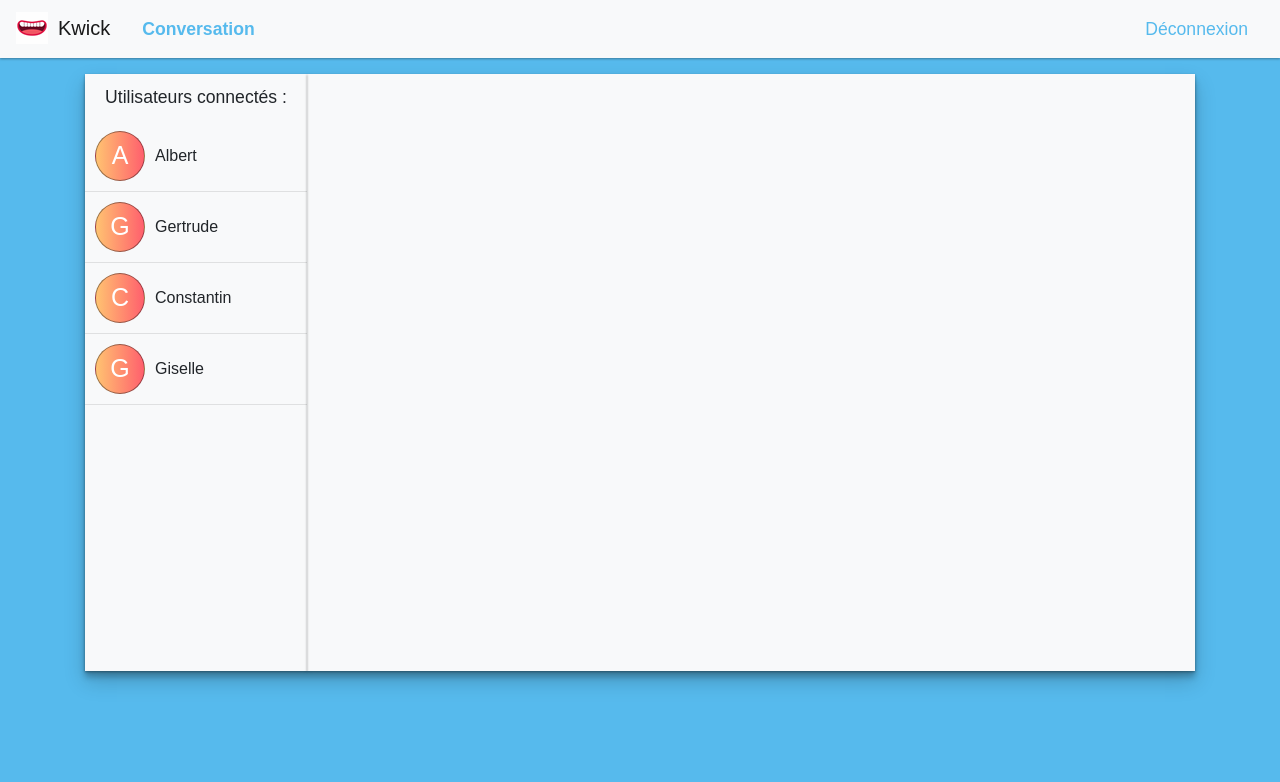
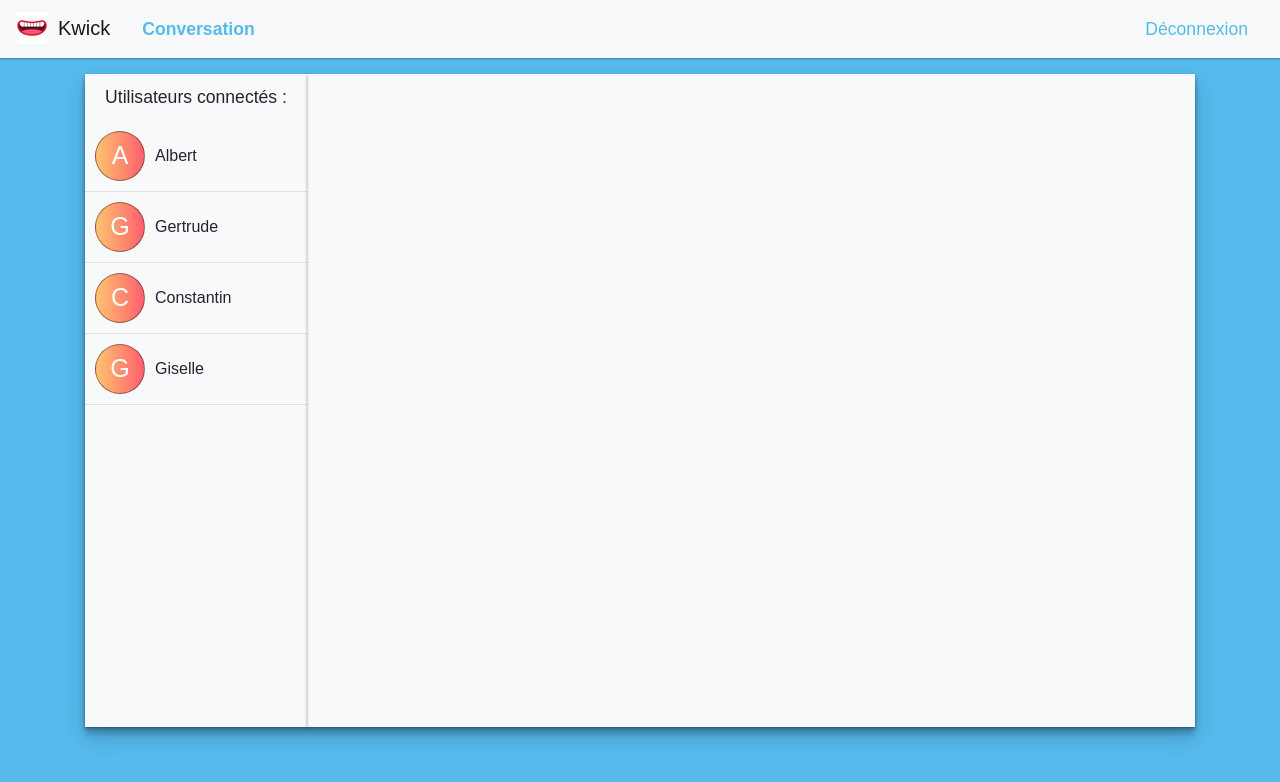
Before and after one commit to Viliprant/Kwick, a React (Create React App) app: page /chat in a window 1280 px wide. Shown: the top 782 px of the page. Built offline with nearby package versions, Linux system fonts and the light colour scheme.

Commit message:
manage height property of div element

```diff
--- a/src/Components/OnlineRouter.js
+++ b/src/Components/OnlineRouter.js
@@ -15,6 +15,12 @@ import NavBar from './NavBar';
 import Home from './Home';
 import {promisedJSONP, verifyStateResponse} from '../Helpers/helpersAPI'
 import ChatPage from './ChatPage';
+
+const wrapperOnlineRouter = {
+  display: "flex",
+  flexDirection: "column",
+  height: "100%"
+}
 
 function OnlineRouter(props){
 
@@ -47,14 +53,16 @@ function OnlineRouter(props){
 
     return (
       <Router>
+        <div style={wrapperOnlineRouter}>
           <NavBar toDisconnect={logOut}/>
-          <div className="container mt-3">
+          <div className="container mt-3" style={{flexGrow:"2"}}>
             <Switch>
                 <Route exact path="/" component={Home}/>
                 <Route path="/chat" component={ChatPage}/>
                 <Route path="/logout"/>
             </Switch>
           </div>
+        </div>
       </Router>
   );
 }
--- a/src/ComponentsCSS/chatPage.css
+++ b/src/ComponentsCSS/chatPage.css
@@ -4,6 +4,7 @@
     flex-direction: row;
     background-color: #f8f9fa;
     box-shadow: 0 10px 20px rgba(0,0,0,0.19), 0 6px 6px rgba(0,0,0,0.23);
+    height: 90%;
 }
 
 #wrapper-listusers{
--- a/src/ComponentsCSS/listUsers.css
+++ b/src/ComponentsCSS/listUsers.css
@@ -1,5 +1,5 @@
 #root{
-    min-height: 100%;
+    height: 100%;
 }
 
 #wrapper-tittle{
```
